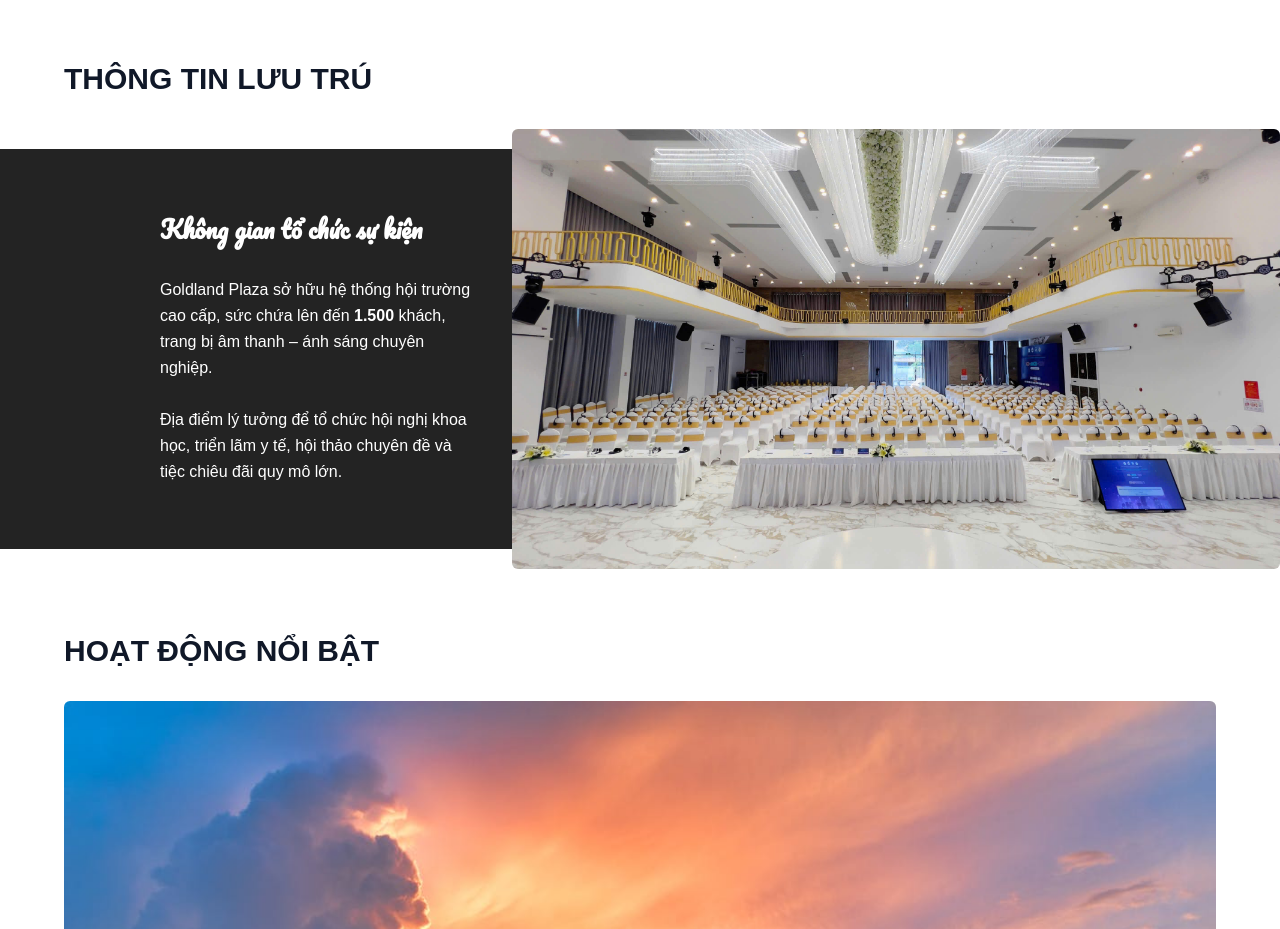
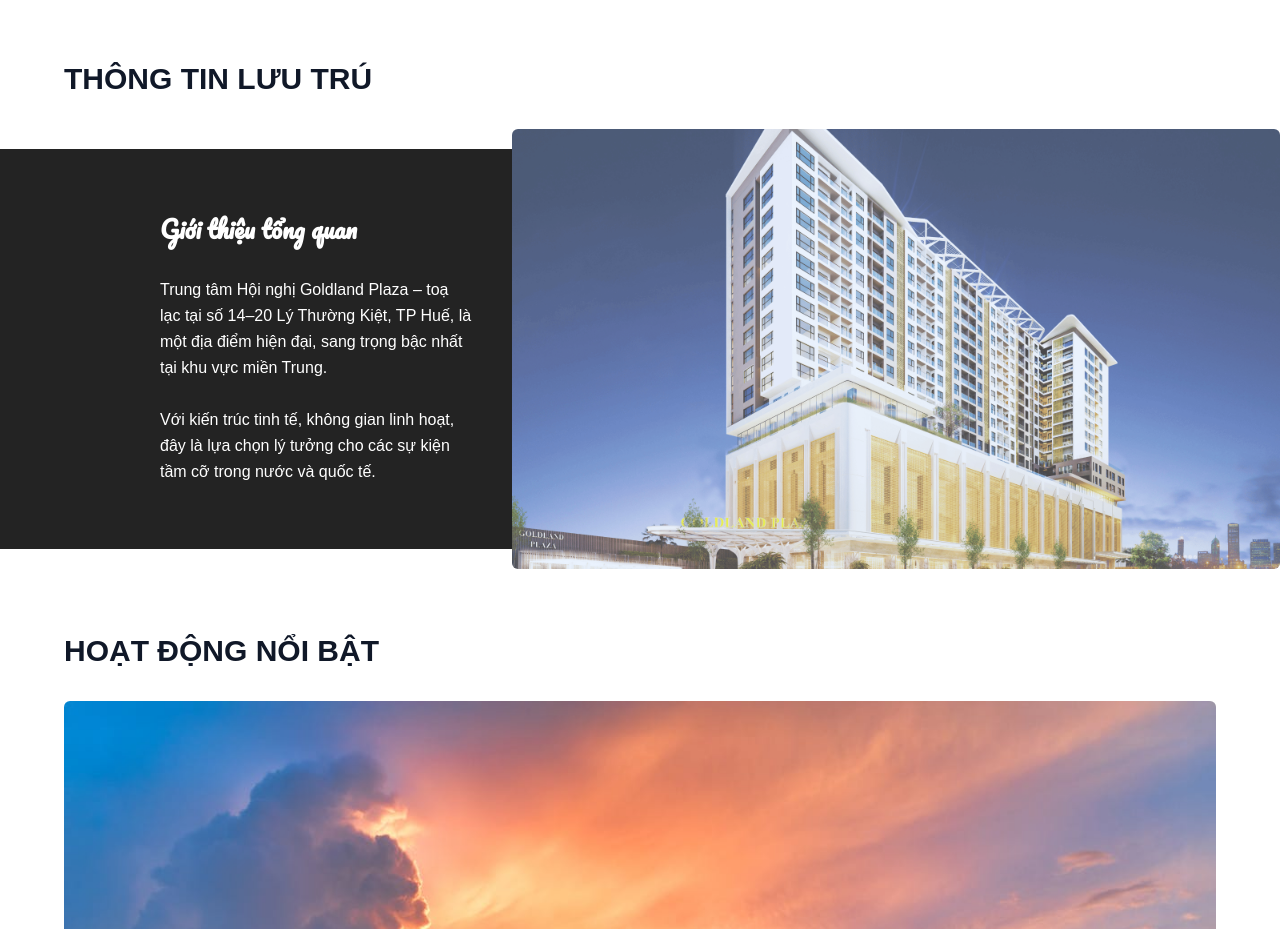
Before and after one commit to NguyenThinhDatEng/LandingPageConference, a Vue app: page / in a window 1280 px wide. Shown: the part 2640-3569 px from the top of the page. Built offline with nearby package versions, Linux system fonts and the light colour scheme.

Commit message:
Cập nhật thông tin lưu trú cho phần nội dung có thể tự thay thế

```diff
--- a/src/components/main/AccommodationInfoSection.vue
+++ b/src/components/main/AccommodationInfoSection.vue
@@ -2,8 +2,11 @@
   <SectionFull :title="$t('accommodation.title')" section-id="accommodation" is-full-width class="accomodation-section">
     <div class="w-full flex flex-col items-center md:flex-row bg-[#fff] overflow-hidden">
       <!-- Left: Text -->
+      <transition name="slide-fade" mode="out-in">
         <div
-        class="min-h-[300px] sm:min-h-[400px] px-[20px] sm:px-[60px] py-4 md:pl-[160px] md:pr-[40px] sm:py-8 bg-[#232323] md:basis-4/10 md:w-4/10 w-full flex flex-col justify-center text-white md:items-start items-center">
+          class="min-h-[300px] sm:min-h-[400px] px-[20px] sm:px-[60px] py-4 md:pl-[160px] md:pr-[40px] sm:py-8 bg-[#232323] md:basis-4/10 md:w-4/10 w-full flex flex-col justify-center text-white md:items-start items-center"
+          :key="currentIndex + '-text'"
+        >
           <div class="w-full md:w-auto">
             <div class="font-bold text-2xl mb-8" style="font-family: 'Pacifico', cursive;">
               {{ contents[currentIndex].title }}
@@ -12,10 +15,13 @@
             </div>
           </div>
         </div>
+      </transition>
       <!-- Right: Image -->
-      <div class="md:basis-6/10 md:w-6/10 w-full h-[350px] md:h-auto">
+      <transition name="slide-fade" mode="out-in">
+        <div class="md:basis-6/10 md:w-6/10 w-full h-[350px] md:h-auto" :key="currentIndex + '-img'">
           <img :src="contents[currentIndex].img" alt="Accommodation Info" class="w-full h-full object-cover rounded-md" />
         </div>
+      </transition>
     </div>
   </SectionFull>
 </template>
@@ -69,4 +75,16 @@
     padding: unset !important;
   }
 }
+
+.slide-fade-enter-active, .slide-fade-leave-active {
+  transition: all 0.6s cubic-bezier(0.55, 0, 0.1, 1);
+}
+.slide-fade-enter-from {
+  opacity: 0;
+  transform: translateX(100px);
+}
+.slide-fade-leave-to {
+  opacity: 0;
+  transform: translateX(-100px);
+}
 </style>
```
Lines whose indentation alone changed are shown as unchanged.
